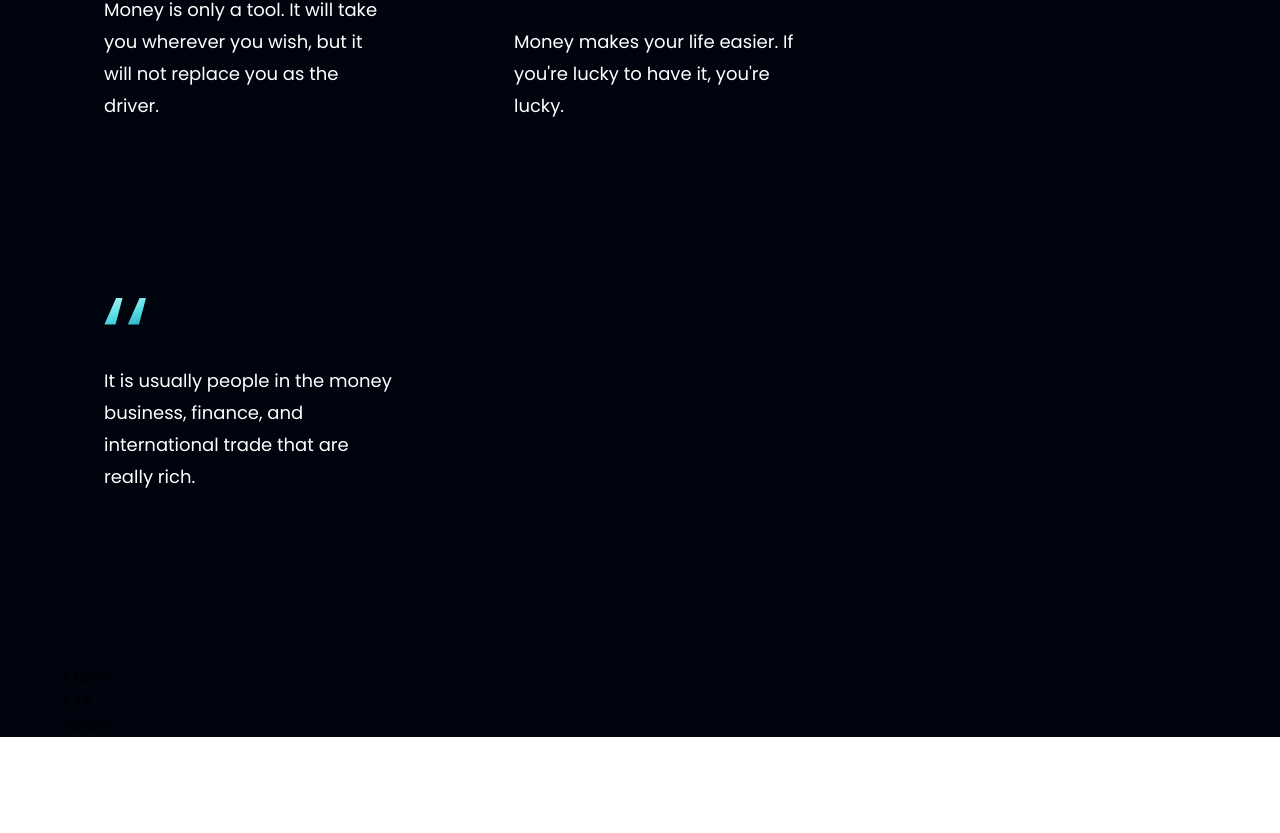
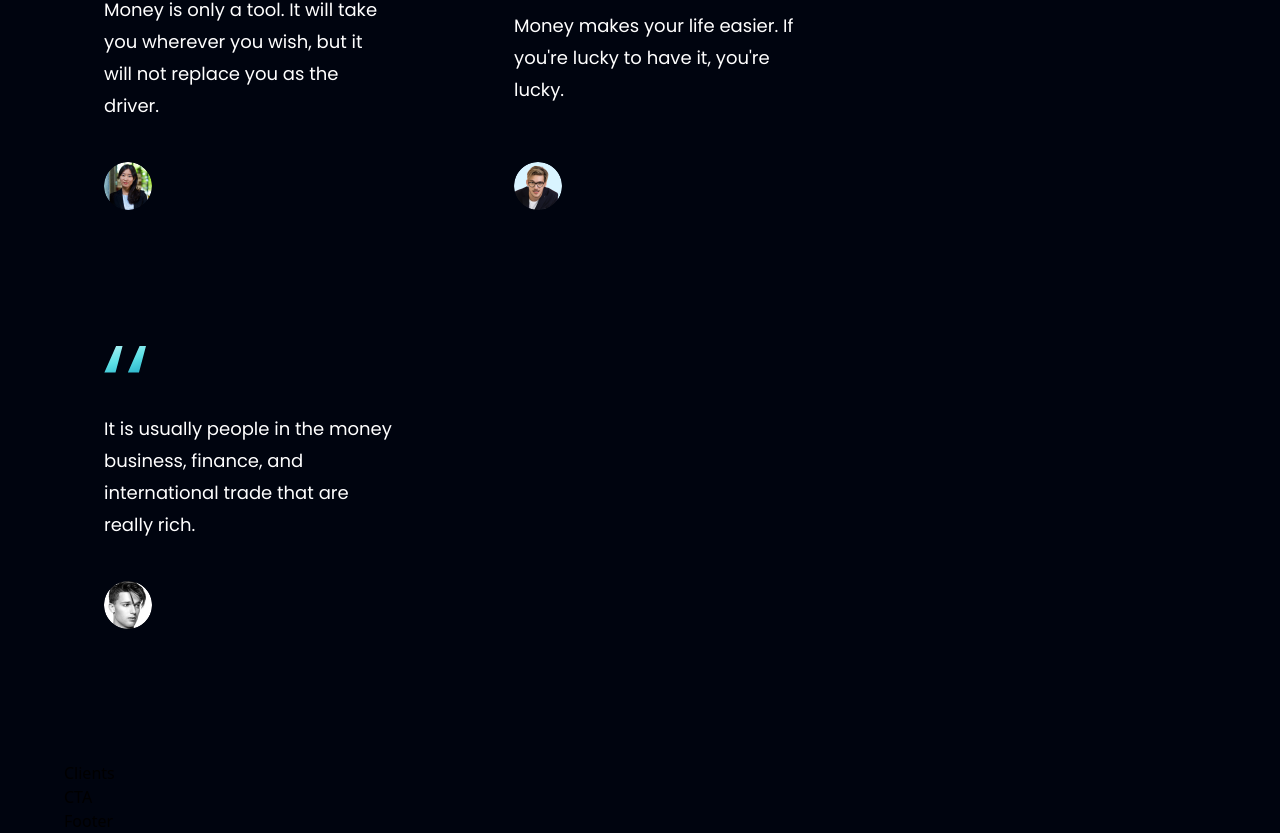
Before and after one commit to TommyTranT/Hoobank-Tutorial, a React (Vite) app: page / in a window 1280 px wide. Shown: the part 3253-4086 px from the top of the page. Before the commit the page ends 3990 px from the top, so only its background shows below. Built offline with nearby package versions, Linux system fonts and the light colour scheme.

Commit message:
add image for testimonials

```diff
--- a/src/components/FeedbackCard.jsx
+++ b/src/components/FeedbackCard.jsx
@@ -10,6 +10,10 @@ const FeedbackCard = ({ content, name, title, img }) => (
     <p className="font-poppins font-normal text-[18px] leading-[32px] text-white my-10">
       {content}
     </p>
+
+    <div className="flex flex-row">
+      <img src={img} alt={name} className="w-[48px] h-[48px] rounded-full" />
+    </div>
   </div>
 );
 
```
